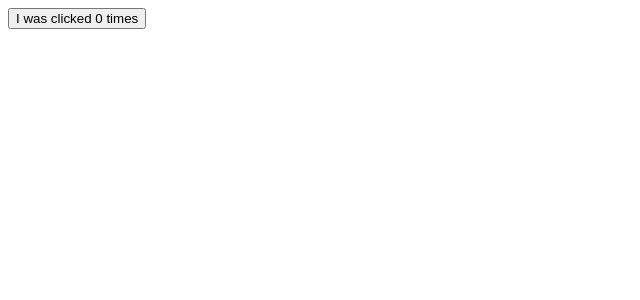
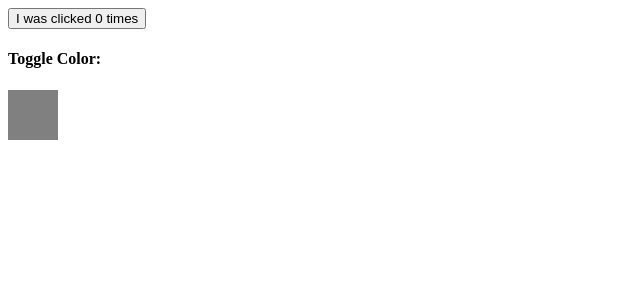
Before and after one commit to prateekvarma/ReactHooksPlay, a React (Create React App) app: page / in a window 1280 px wide. Shown: the top 300 px of the page, without its empty margins (0-640 px from the left). Built offline with nearby package versions, Linux system fonts and the light colour scheme.

Commit message:
change background color on click, on a functional component with hooks

```diff
--- a/src/App.js
+++ b/src/App.js
@@ -2,13 +2,22 @@ import { useState } from 'react';
 
 function App() {
   const [count, setCount] = useState(0)
+  const [isOn, setIsOn] = useState(false)
 
   const incrementCount = () => {
     setCount(prevCount => prevCount + 1)
   };
 
+  const changeColor = () => {
+    setIsOn(prevColor => !prevColor)
+  }
+
   return (
+    <>
     <button onClick={incrementCount}>I was clicked {count} times</button>
+    <h4>Toggle Color:</h4>
+    <div onClick={changeColor} style={{ height:"50px", width:"50px", background: isOn ? "yellow" : "gray" }}></div>
+    </>
   );
 }
 
```
